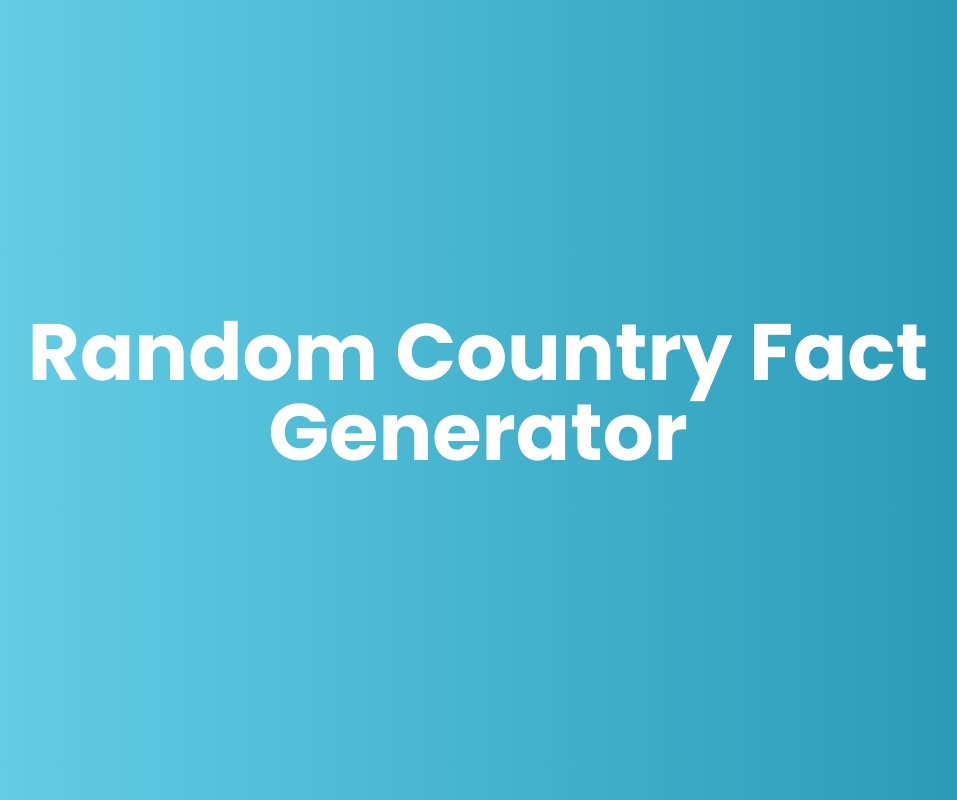
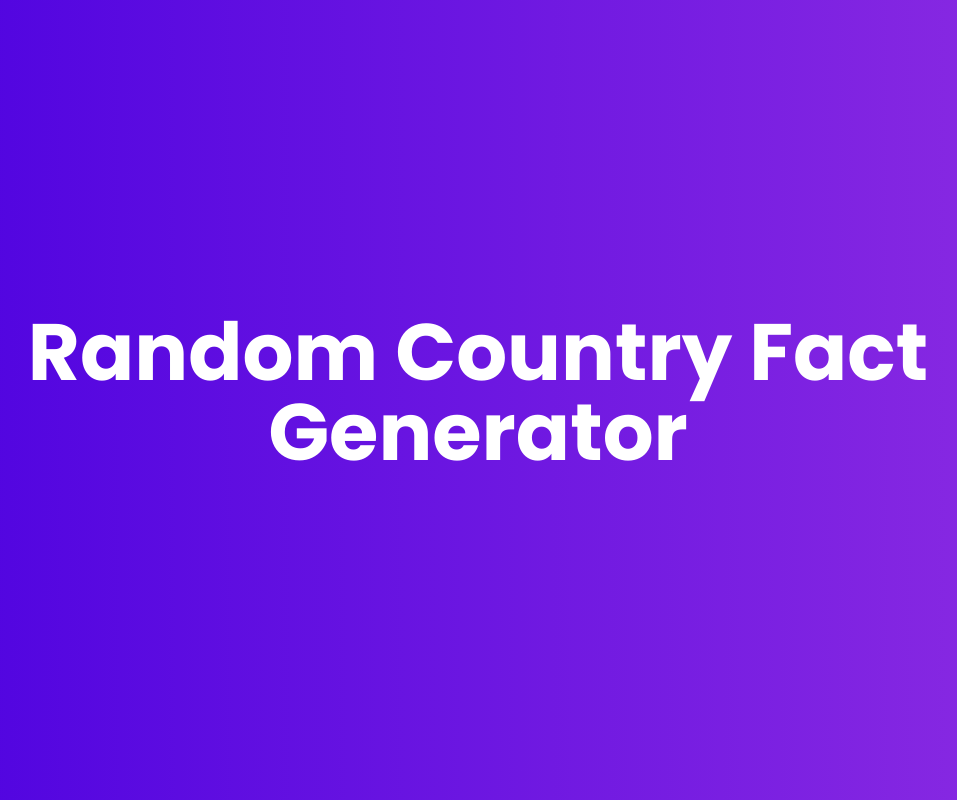
Before and after one commit to robdcal/random-country-fact-generator, a React (Create React App) app: page / in a window 1280 px wide. Shown: the whole page, without its empty margins (162-1119 px from the left). Built offline with nearby package versions, Linux system fonts and the light colour scheme.

Commit message:
change gradient

```diff
--- a/src/App.css
+++ b/src/App.css
@@ -5,16 +5,16 @@
 }
 
 body {
-  background: #2193b0; /* fallback for old browsers */
+  background: #8e2de2; /* fallback for old browsers */
   background: -webkit-linear-gradient(
     to right,
-    #6dd5ed,
-    #2193b0
+    #4a00e0,
+    #8e2de2
   ); /* Chrome 10-25, Safari 5.1-6 */
   background: linear-gradient(
     to right,
-    #6dd5ed,
-    #2193b0
+    #4a00e0,
+    #8e2de2
   ); /* W3C, IE 10+/ Edge, Firefox 16+, Chrome 26+, Opera 12+, Safari 7+ */
   color: white;
   font-family: "Poppins", sans-serif;
```
